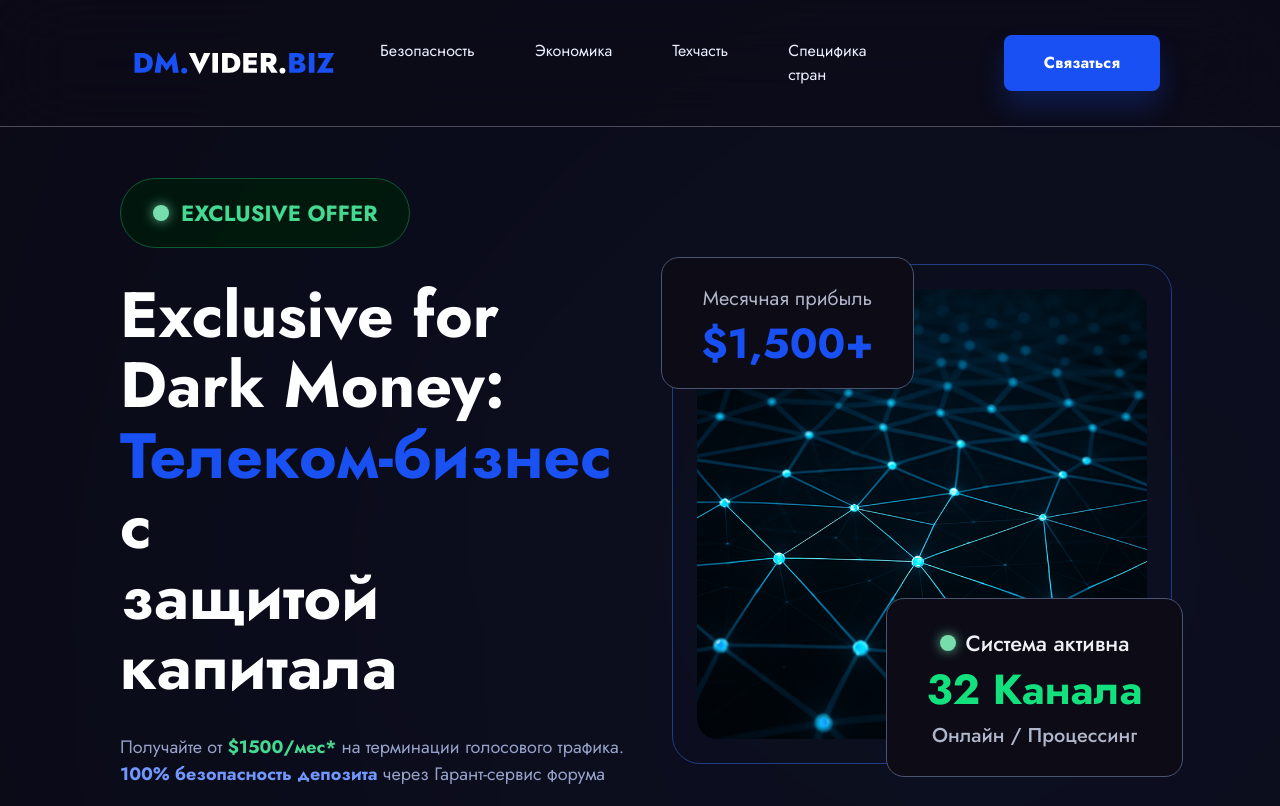
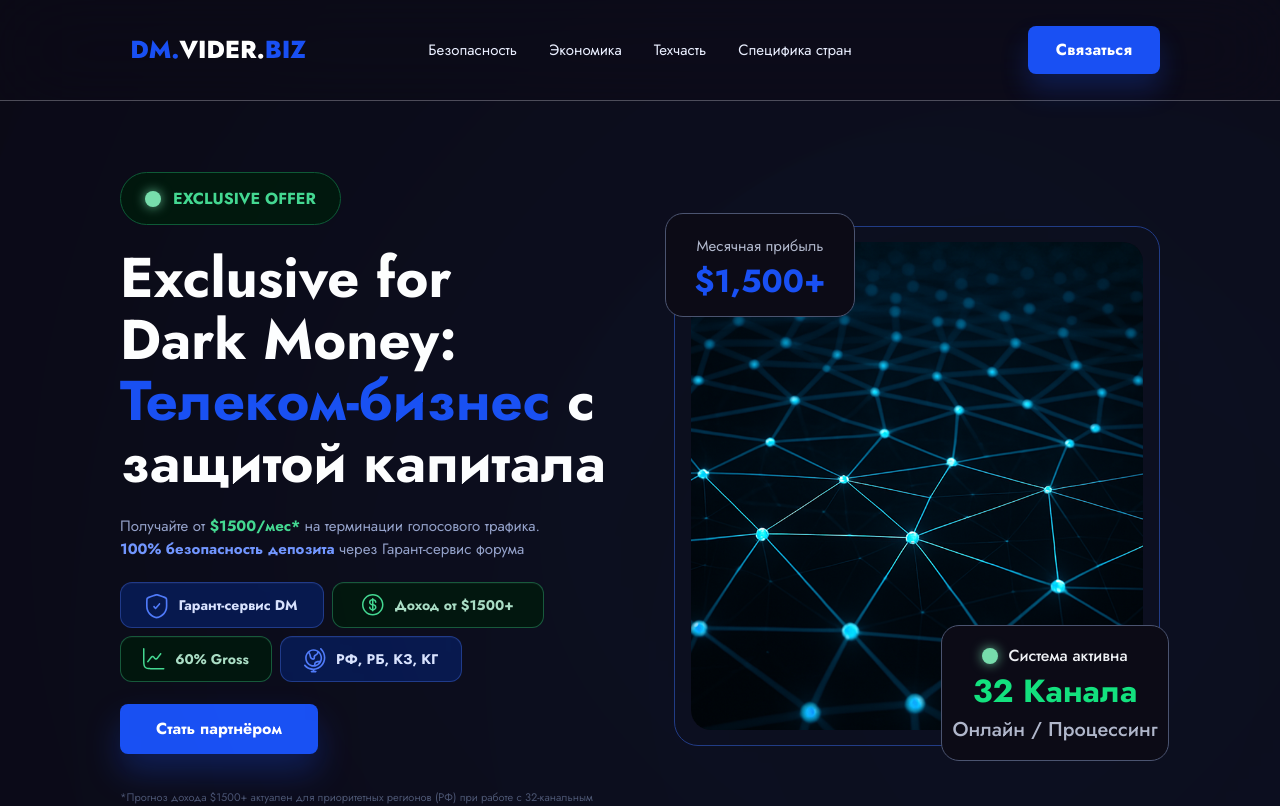
Before and after one commit to Nikita130201/PRJ8-frontend-, a React (Vite) app: page / in a window 1280 px wide. Shown: the top 806 px of the page. Built offline with nearby package versions, Linux system fonts and the light colour scheme.

Commit message:
fix: refine header and hero responsive styles

```diff
--- a/src/components/Header/Header.scss
+++ b/src/components/Header/Header.scss
@@ -53,7 +53,7 @@
 }
 
 .header__link:hover {
-  color: $success-500;
+  color: $primary-300;
 }
 
 .header__button {
@@ -70,12 +70,52 @@
   }
 }
 
-@media (max-width: $breakpoint-laptop) {
+@media (max-width: 1760px) {
+  .header__inner {
+    height: 112px;
+    width: min(100% - 160px, 1520px);
+  }
+
+  .header__logo-image {
+    width: 212px;
+    height: 22px;
+  }
+
+  .header__nav {
+    gap: 44px;
+  }
+
   .header__link {
-    font-size: $size-body-m-laptop;
+    font-size: 18px;
   }
 
   .header__button {
+    padding: 18px 34px;
+    font-size: 16px;
+  }
+}
+
+@media (max-width: 1360px) {
+  .header__inner {
+    height: 100px;
+    width: min(100% - 120px, 1360px);
+  }
+
+  .header__logo-image {
+    width: 198px;
+    height: 20px;
+  }
+
+  .header__nav {
+    gap: 32px;
+  }
+
+  .header__link {
+    font-size: 15px;
+  }
+
+  .header__button {
+    padding: 16px 28px;
     font-size: $size-button-m-laptop;
   }
 }
--- a/src/components/Hero/Hero.scss
+++ b/src/components/Hero/Hero.scss
@@ -331,52 +331,347 @@
   font-weight: 500;
 }
 
-@media (max-width: $breakpoint-laptop) {
+@media (max-width: 1760px) {
   .hero__grid {
-    grid-template-columns: minmax(520px, 640px) minmax(500px, 620px);
-    gap: 32px;
-    min-height: auto;
-    padding-top: 52px;
+    grid-template-columns: minmax(560px, 700px) minmax(520px, 680px);
+    gap: 40px;
+    min-height: 760px;
+    padding-top: 72px;
   }
 
   .hero__content {
-    max-width: 640px;
+    max-width: 700px;
+  }
+
+  .hero__content-main {
+    gap: 26px;
+    padding-bottom: 40px;
+  }
+
+  .hero__badge {
+    padding: 16px 28px;
+    font-size: 18px;
+  }
+
+  .hero__title {
+    max-width: 700px;
+    font-size: 68px;
+  }
+
+  .hero__text {
+    max-width: 620px;
+    font-size: 16px;
+  }
+
+  .hero__chips {
+    max-width: 620px;
+    gap: 10px;
+  }
+
+  .hero__chip {
+    padding: 12px 16px;
+    font-size: 16px;
+  }
+
+  .hero__chip--garant {
+    min-width: 226px;
+  }
+
+  .hero__chip--income {
+    min-width: 236px;
+  }
+
+  .hero__chip--gross {
+    min-width: 170px;
+  }
+
+  .hero__chip--geo {
+    min-width: 202px;
+  }
+
+  .hero__button {
+    padding: 18px 42px;
+    font-size: 18px;
+  }
+
+  .hero__note {
+    max-width: 620px;
+    font-size: 12px;
+  }
+
+  .hero__visual {
+    width: min(100%, 700px);
+    height: 640px;
+    margin-top: 64px;
+    padding: 20px;
+    border-radius: 28px;
+  }
+
+  .hero__visual::before {
+    inset: 60px 44px 22px 30px;
+  }
+
+  .hero__visual-frame {
+    width: min(100%, 660px);
+    height: 592px;
+  }
+
+  .hero__floating {
+    padding: 18px 24px 16px;
+    gap: 8px;
+  }
+
+  .hero__floating strong,
+  .hero__floating strong.hero__floating-strong--green {
+    font-size: 36px;
+  }
+
+  .hero__floating-label,
+  .hero__floating-meta {
+    font-size: 17px;
+  }
+
+  .hero__floating--top {
+    width: 214px;
+    min-height: 116px;
+    top: -28px;
+    left: -20px;
+  }
+
+  .hero__floating--bottom {
+    width: 250px;
+    min-height: 150px;
+    right: -20px;
+    bottom: -24px;
+    font-size: 18px;
+  }
+}
+
+@media (max-width: 1440px) {
+  .hero__grid {
+    min-height: 680px;
+    grid-template-columns: minmax(500px, 590px) minmax(440px, 540px);
+    gap: 24px;
+    padding-top: 48px;
+    align-items: stretch;
+  }
+
+  .hero__content {
+    max-width: 590px;
+    min-height: 590px;
+    justify-content: space-between;
+  }
+
+  .hero__content-main {
+    align-items: flex-start;
+    gap: 18px;
+    padding-bottom: 20px;
+  }
+
+  .hero__badge {
+    padding: 12px 22px;
+    font-size: 15px;
+  }
+
+  .hero__title {
+    max-width: 590px;
+    font-size: 58px;
+  }
+
+  .hero__text {
+    max-width: 560px;
+    font-size: 14px;
+  }
+
+  .hero__chips {
+    max-width: 520px;
+    gap: 8px;
+  }
+
+  .hero__chip {
+    padding: 9px 12px;
+    font-size: 13px;
+  }
+
+  .hero__chip--garant {
+    min-width: 210px;
+  }
+
+  .hero__chip--income {
+    min-width: 238px;
+  }
+
+  .hero__chip--gross {
+    min-width: 154px;
+  }
+
+  .hero__chip--geo {
+    min-width: 206px;
+  }
+
+  .hero__button {
+    padding: 15px 28px;
+    font-size: 15px;
+  }
+
+  .hero__note {
+    max-width: 560px;
+    font-size: 11px;
+    line-height: 1.5;
+  }
+
+  .hero__visual {
+    width: min(100%, 540px);
+    height: 540px;
+    margin-top: 42px;
+    padding: 14px;
+  }
+
+  .hero__visual-frame {
+    width: 100%;
+    height: 100%;
+    aspect-ratio: 1 / 1;
+  }
+
+  .hero__floating--top {
+    width: 186px;
+    min-height: 102px;
+    top: -18px;
+    left: -8px;
+  }
+
+  .hero__floating strong,
+  .hero__floating strong.hero__floating-strong--green {
+    font-size: 30px;
+  }
+
+  .hero__floating-label,
+  .hero__floating-meta {
+    font-size: 14px;
+  }
+
+  .hero__floating--bottom {
+    width: 260px;
+    min-height: 118px;
+    bottom: -18px;
+    right: -8px;
+  }
+
+  .hero__floating-meta {
+    white-space: nowrap;
+  }
+}
+
+@media (max-width: 1360px) {
+  .hero__grid {
+    grid-template-columns: minmax(460px, 560px) minmax(420px, 520px);
+    gap: 28px;
+    min-height: 720px;
+    padding-top: 46px;
+  }
+
+  .hero__content {
+    max-width: 560px;
     min-height: auto;
   }
 
+  .hero__content-main {
+    gap: 22px;
+    padding-bottom: 34px;
+  }
+
+  .hero__badge {
+    padding: 14px 24px;
+    font-size: 16px;
+  }
+
   .hero__title {
-    font-size: $size-h1-laptop;
-    max-width: 620px;
+    font-size: 56px;
+    max-width: 560px;
   }
 
   .hero__text,
   .hero__chips,
   .hero__note {
-    max-width: 560px;
+    max-width: 500px;
+  }
+
+  .hero__text {
+    font-size: 15px;
+  }
+
+  .hero__chip {
+    padding: 11px 14px;
+    font-size: 14px;
+  }
+
+  .hero__chip--garant {
+    min-width: 204px;
+  }
+
+  .hero__chip--income {
+    min-width: 212px;
+  }
+
+  .hero__chip--gross {
+    min-width: 152px;
+  }
+
+  .hero__chip--geo {
+    min-width: 182px;
+  }
+
+  .hero__button {
+    padding: 17px 34px;
+    font-size: 16px;
   }
 
   .hero__visual {
     width: 100%;
-    max-width: 620px;
-    height: auto;
-    margin-top: 86px;
-    border-radius: 28px;
+    max-width: 520px;
+    height: 520px;
+    margin-top: 54px;
+    padding: 16px;
+    border-radius: 24px;
+  }
+
+  .hero__visual::before {
+    inset: 48px 34px 18px 24px;
   }
 
   .hero__visual-frame {
     width: 100%;
-    height: auto;
-    aspect-ratio: 1 / 1;
+    height: 488px;
+    aspect-ratio: auto;
+  }
+
+  .hero__floating {
+    padding: 16px 20px 14px;
+  }
+
+  .hero__floating strong,
+  .hero__floating strong.hero__floating-strong--green {
+    font-size: 32px;
+  }
+
+  .hero__floating-label,
+  .hero__floating-meta {
+    font-size: 15px;
   }
 
   .hero__floating--top {
-    top: -8px;
-    left: -12px;
+    width: 190px;
+    min-height: 104px;
+    top: -14px;
+    left: -10px;
   }
 
   .hero__floating--bottom {
-    right: -12px;
-    bottom: -14px;
+    width: 228px;
+    min-height: 136px;
+    right: -10px;
+    bottom: -16px;
+    font-size: 16px;
   }
 }
 
```
